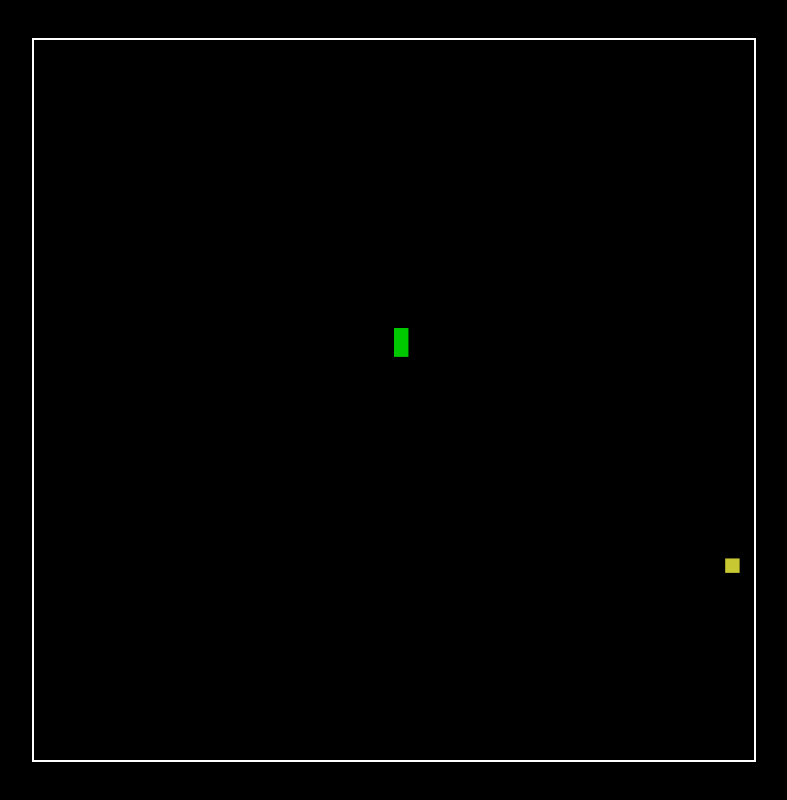
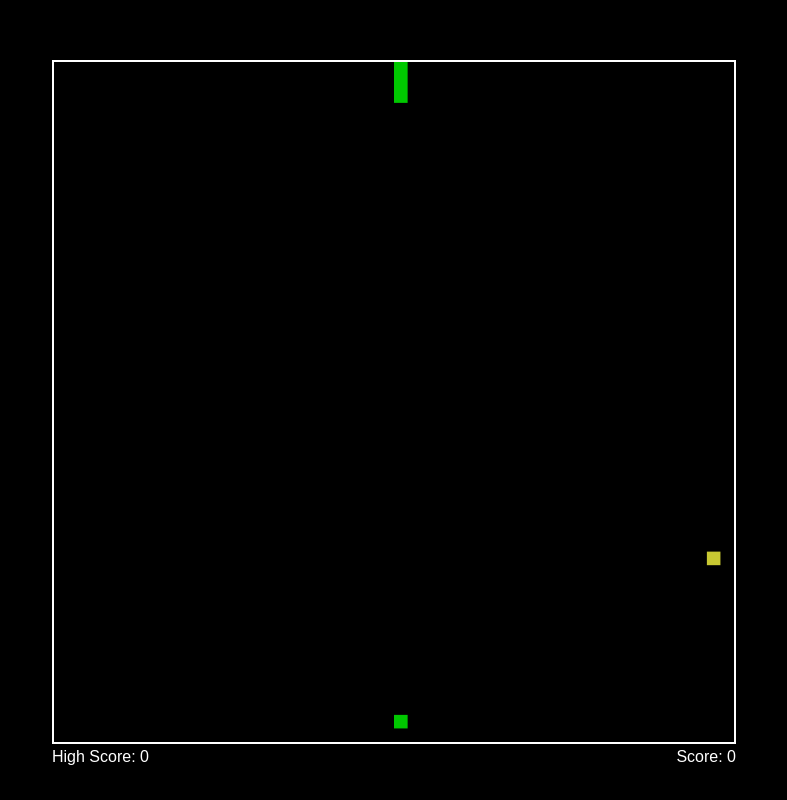
Before and after one commit to Property404/snake, a plain HTML site: page index.html in a window 1280 px wide. Shown: the whole page, without its empty margins (246-1033 px from the left). Drawn offline with Linux system fonts and the light colour scheme.

Commit message:
Add text UI

```diff
--- a/app.js
+++ b/app.js
@@ -1,28 +1,91 @@
+"use strict";
 import {Food, Direction, Snake} from './classes.js'
 const GRID_SIZE = 50;
+const MIN_DELAY = 30;
 const canvas = document.querySelector("canvas");
 const ctx = canvas.getContext('2d');
+let enter_pressed;
+let snake;
 
 function sleep(ms) {
   return new Promise(resolve => setTimeout(resolve, ms));
 }
 
+function setHighScore(score)
+{
+	localStorage["snake-highscore"] = score;
+}
 
-const snake = new Snake(ctx, GRID_SIZE/2,GRID_SIZE/2,GRID_SIZE);
-snake.extend(1);
+function getHighScore(score)
+{
+	return localStorage["snake-highscore"]||0;
+}
+
+function displayScore(score)
+{
+	document.getElementById("score").textContent =
+		"Score: "+score;
+}
+
+function displayHighScore()
+{
+	document.getElementById("highscore").textContent =
+		"High Score: "+getHighScore();
+}
+
+function displayText(text)
+{
+	document.getElementById("text-overlay").innerHTML=text;
+}
+
+function clearAll()
+{
+	ctx.clearRect(0,0,canvas.width, canvas.height);
+	displayText("");
+}
+
+async function countDown()
+{
+	clearAll();
+	for(let i=3;i>=0;i--)
+	{
+		displayText(i?i:"Get Ready");
+		await sleep(300);
+	}
+	displayText("");
+}
+
+async function startGame()
+{
+		// Event loop
+		snake = new Snake(ctx, GRID_SIZE/2,GRID_SIZE/2,GRID_SIZE);
+		snake.extend(4);
 		snake.color="rgb(000,200,000)";
-
 		const food = new Food(ctx, GRID_SIZE);
 		food.color="rgb(200,200,50)";
+		let score = 0;
+		let delay = 50;
+		displayScore(score);
+		displayHighScore();
+		await countDown();
 		food.draw();
-
-async function main()
-{
 		while(true)
 		{
 			snake.update();
 			if(snake.headMeetsSnake(snake))
-			throw("HIT");
+			{
+				// Game over!
+				let text = "Game Over";
+				if(score > getHighScore())
+				{
+					setHighScore(score);
+					text += "<br>New High Score!";
+				}
+				text+= "<br>Play again?";
+				displayText(text);
+				displayHighScore();
+				break;
+			}
 			if(snake.head.x<0)
 				snake.head.x = GRID_SIZE-1;
 			if(snake.head.x>=GRID_SIZE)
@@ -33,14 +96,34 @@ async function main()
 				snake.head.y = 0;
 			if(snake.intersectsPoint(food))
 			{
+				score+=1;
+				displayScore(score);
+
+				// Get longer
 				snake.extend(1);
+
+				// Make new food
 				while(snake.intersectsPoint(food))
 					food.placeRandomly();
 				food.draw();
-			console.log("GOBBLE");
+
+				if(score%10===0 && delay>MIN_DELAY)
+					delay--;
 			}
-		await sleep(48);
+			await sleep(delay);
+		}
+}
 
+async function main()
+{
+	while(true)
+	{
+		await startGame()
+		enter_pressed = false;
+		while(!enter_pressed)
+		{
+			await sleep(50);
+		}
 	}
 }
 
@@ -66,6 +149,9 @@ window.onkeydown = function(e)
 		{
 			snake.direction = Direction.RIGHT;
 		}
+	}else if(key === "Enter")
+	{
+		enter_pressed = true;
 	}
 }
 main();
--- a/index.html
+++ b/index.html
@@ -7,7 +7,16 @@
 	<script src="app.js" type="module"></script>
 </head>
 <body>
-	<canvas width="800" height="800">
-	</canvas>
+	<div id="main-container">
+		<canvas width="800" height="800">
+		</canvas>
+		<div id="text-overlay-container">
+			<div id="text-overlay"></div>
+		</div>
+		<div id="status-bar">
+			<span id="highscore">4</span>
+			<span id="score"></span>
+		</div>
+	</div>
 </body>
 </html>
--- a/style.css
+++ b/style.css
@@ -4,20 +4,51 @@ html{
 }
 body{
 	margin:0;
+	color:white;
+	font-family:sans-serif;
 	background-color:black;
 	display:flex;
+	flex-direction:column;
 	justify-content:center;
 	height:100%;
+}
+#main-container{
+	position:relative;
+	margin:auto;
+	height:85%;
+	border-radius:8px;
 }
 canvas{
 	margin:auto;
 	border:2px solid white;
-	height:90%;
+	height:100%;
+}
+#status-bar{
+	margin:auto;
+	display:flex;
+	justify-content:space-between;
+}
+#text-overlay-container{
+	position:absolute;
+	top:0;
+	left:0;
+	width:100%;
+	height:100%;
+	display:flex;
+	align-items:center;
+	justify-content:center;
+}
+#text-overlay{
+	text-align:center;
 }
 
 @media (orientation: portrait) {
-  canvas {
-    width: 90%;
+  #main-container {
+    width: 85%;
     height:auto;
   }
+  canvas{
+	  width:100%;
+	  height:auto;
+  }
 }
```
Lines whose indentation alone changed are shown as unchanged.
